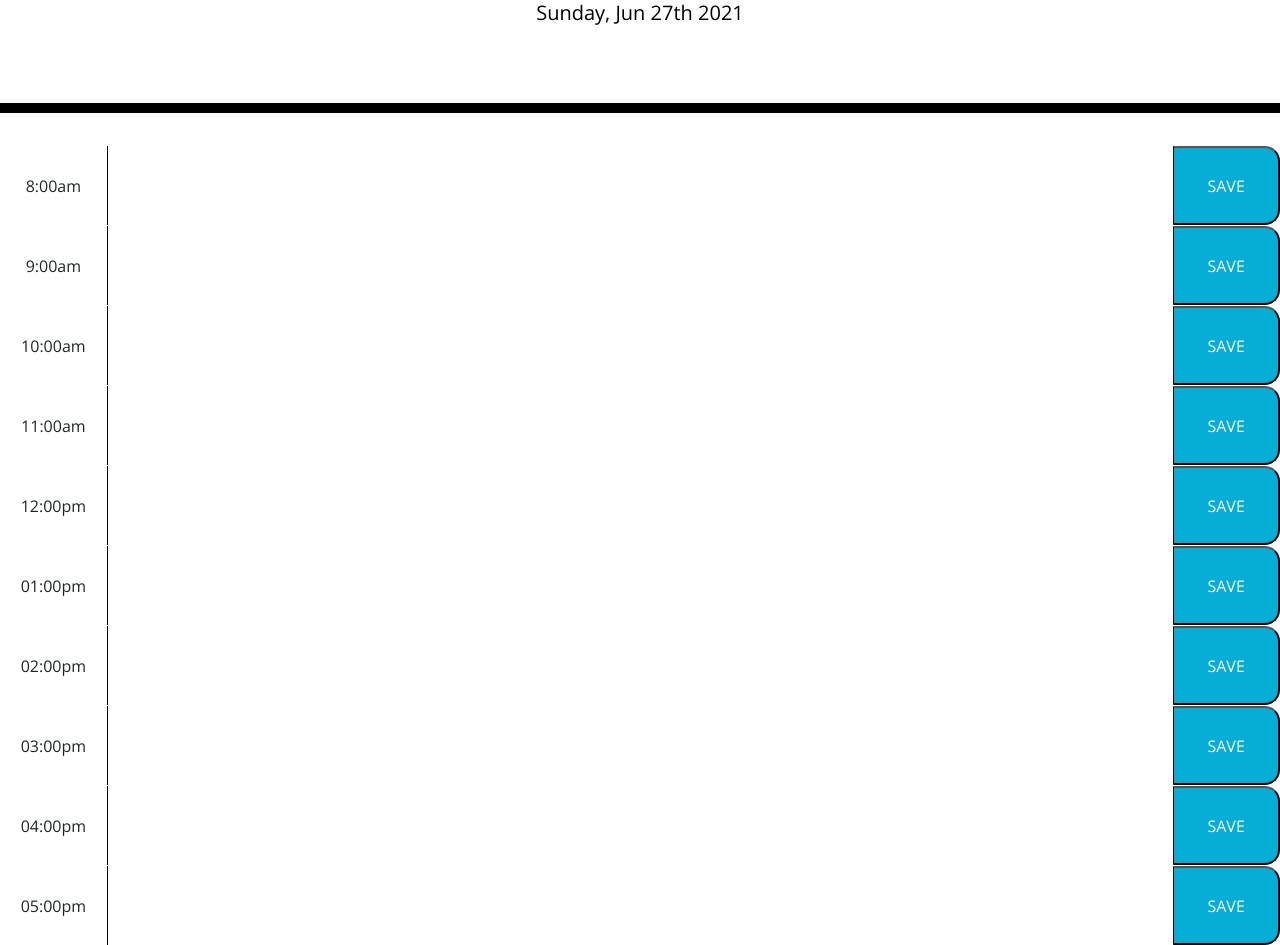
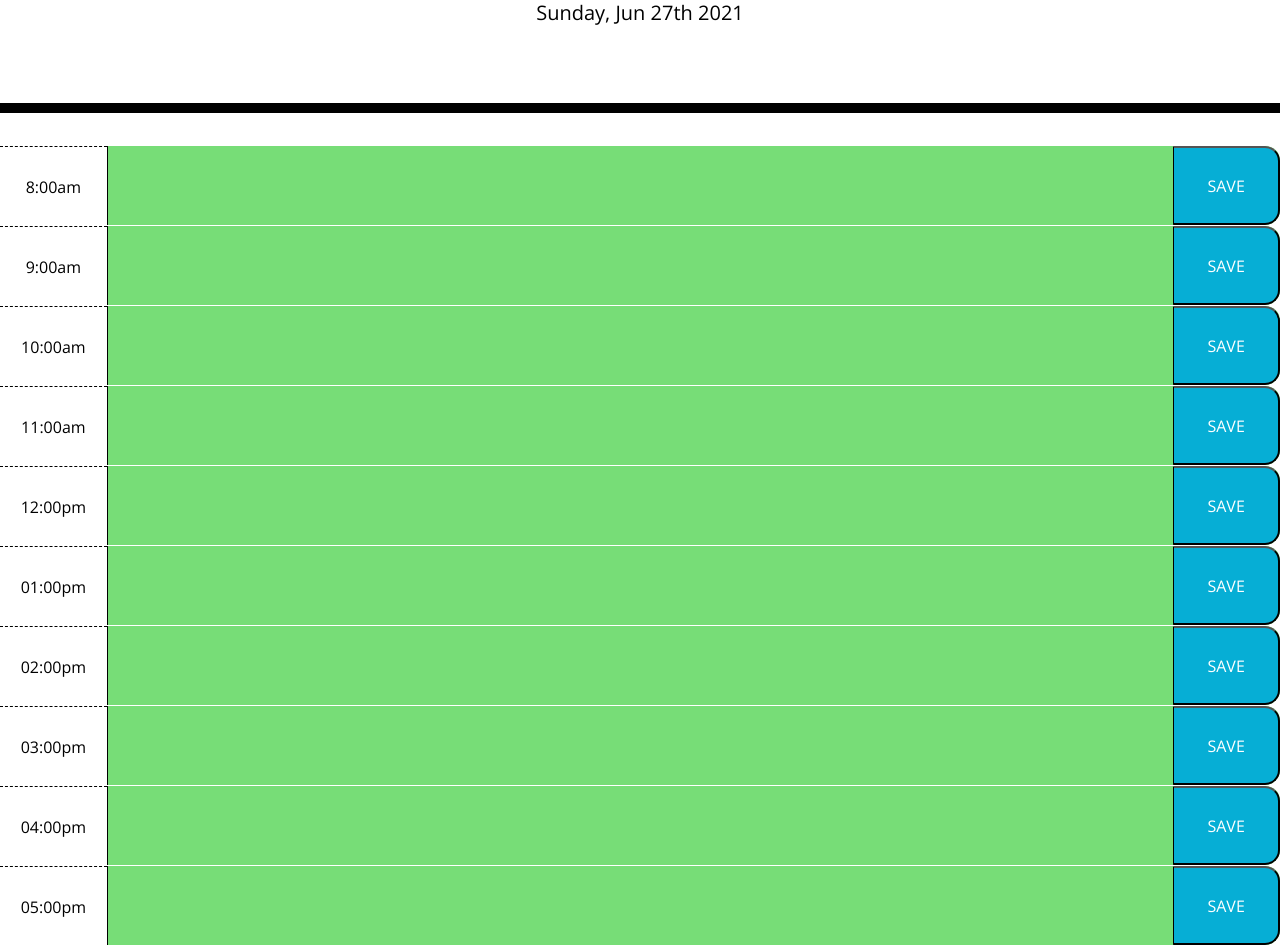
Before and after one commit to RSANDERS2/rsanders2.github.io-scheduler, a plain HTML site: page index.html in a window 1280 px wide. Shown: the part 191-1136 px from the top of the page. Drawn offline with nearby package versions, Linux system fonts and the light colour scheme.

Commit message:
worked on javascript

```diff
--- a/index.html
+++ b/index.html
@@ -19,8 +19,6 @@
       rel="stylesheet"
     />
     <link rel="stylesheet" href="style.css" />
-    <script src="https://cdnjs.cloudflare.com/ajax/libs/moment.js/2.24.0/moment.min.js"></script>
-    <script src="https://cdnjs.cloudflare.com/ajax/libs/jquery/3.2.1/jquery.min.js"></script>
     <title>Work Day Scheduler</title>
   </head>
 
@@ -33,108 +31,108 @@
 
     <div class="container-fluid">
 
-      <div class="row time-block" id=blockA>
+      <div class="row time-block" id=block8>
 
-        <div class="col-lg-1 workHour">
+        <div class="col-lg-1 hour">
           8:00am
         </div>
-        <textarea class="col-lg-10 textNotes"></textarea>
+        <textarea class="col-lg-10 notes"></textarea>
         <button class="col-lg-1 saveBtn">SAVE</button>
 
       </div>
 
-      <div class="row time-block" id="blockB">
+      <div class="row time-block" id="block9">
 
-        <div class="col-lg-1 workHour">
+        <div class="col-lg-1 hour">
           9:00am
         </div>
-        <textarea class="col-lg-10 textNotes"></textarea>
+        <textarea class="col-lg-10 notes"></textarea>
         <button class="col-lg-1 saveBtn">SAVE</button>
 
       </div>
 
-      <div class="row time-block" id="blockC">
+      <div class="row time-block" id="block10">
 
-        <div class="col-lg-1 workHour">
+        <div class="col-lg-1 hour">
           10:00am
         </div>
-        <textarea class="col-lg-10 textNotes"></textarea>
+        <textarea class="col-lg-10 notes"></textarea>
         <button class="col-lg-1 saveBtn">SAVE</button>
 
       </div>
 
-      <div class="row time-block" id="blockD">
+      <div class="row time-block" id="block11">
 
-        <div class="col-lg-1 workHour">
+        <div class="col-lg-1 hour">
           11:00am
         </div>
-        <textarea class="col-lg-10 textNotes"></textarea>
+        <textarea class="col-lg-10 notes"></textarea>
         <button class="col-lg-1 saveBtn">SAVE</button>
 
       </div>
 
-      <div class="row time-block" id="blockE">
+      <div class="row time-block" id="block12">
 
-        <div class="col-lg-1 workHour">
+        <div class="col-lg-1 hour">
           12:00pm
         </div>
-        <textarea class="col-lg-10 textNotes"></textarea>
+        <textarea class="col-lg-10 notes"></textarea>
         <button class="col-lg-1 saveBtn">SAVE</button>
 
       </div>
 
-      <div class="row time-block" id="blockF">
+      <div class="row time-block" id="block13">
 
-        <div class="col-lg-1 workHour">
+        <div class="col-lg-1 hour">
           01:00pm
         </div>
-        <textarea class="col-lg-10 textNotes"></textarea>
+        <textarea class="col-lg-10 notes"></textarea>
         <button class="col-lg-1 saveBtn">SAVE</button>
 
       </div>
 
-      <div class="row time-block" id="blockG">
+      <div class="row time-block" id="block14">
 
-        <div class="col-lg-1 workHour">
+        <div class="col-lg-1 hour">
           02:00pm
         </div>
-        <textarea class="col-lg-10 textNotes"></textarea>
+        <textarea class="col-lg-10 notes"></textarea>
         <button class="col-lg-1 saveBtn">SAVE</button>
 
       </div>
 
-      <div class="row time-block" id="blockH">
+      <div class="row time-block" id="block15">
 
-        <div class="col-lg-1 workHour">
+        <div class="col-lg-1 hour">
           03:00pm
         </div>
-        <textarea class="col-lg-10 textNotes"></textarea>
+        <textarea class="col-lg-10 notes"></textarea>
         <button class="col-lg-1 saveBtn">SAVE</button>
 
       </div>
 
-      <div class="row time-block" id="blockI">
+      <div class="row time-block" id="block16">
 
-        <div class="col-lg-1 workHour">
+        <div class="col-lg-1 hour">
           04:00pm
         </div>
-        <textarea class="col-lg-10 textNotes"></textarea>
+        <textarea class="col-lg-10 notes"></textarea>
         <button class="col-lg-1 saveBtn">SAVE</button>
 
       </div>
 
-      <div class="row time-block" id="blockJ">
+      <div class="row time-block" id="block17">
 
-        <div class="col-lg-1 workHour">
+        <div class="col-lg-1 hour">
           05:00pm
         </div>
-        <textarea class="col-lg-10 textNotes"></textarea>
+        <textarea class="col-lg-10 notes"></textarea>
         <button class="col-lg-1 saveBtn">SAVE</button>
 
       </div>
 
     </div>
-
-    <script src="script.js"></script>
-  </body>
+    <script src="https://cdnjs.cloudflare.com/ajax/libs/jquery/3.2.1/jquery.min.js"></script>
+    <script src="https://cdnjs.cloudflare.com/ajax/libs/moment.js/2.24.0/moment.min.js"></script>
+    <script src="./script.js"></script>
 </html>
--- a/script.js
+++ b/script.js
@@ -1,3 +1,40 @@
+$(document).ready(function(){
 //display the day
 var todayDate = moment().format('dddd, MMM Do YYYY');
 $("#currentDay").text(todayDate);
+
+//save information to local storage
+$('.saveBtn').on('click', function() {
+
+})
+
+//get information from local storage
+
+
+//time indicator based on color (past,present,future)
+function timeIndicator() {
+    var currentTime = moment().hour();
+
+    $('.time-block').each(function (){
+        var hourBlock = parseInt($(this).attr('id').split('block'[1]));
+
+        if (hourBlock < currentTime) {
+            $(this).addClass('past');
+            $(this).removeClass('present');
+            $(this).removeClass('future');
+        }
+        else if (hourBlock === currentTime) {
+            $(this).removeClass('past');
+            $(this).addClass('present');
+            $(this).removeClass('future');
+        }
+        else {
+            $(this).removeClass('past');
+            $(this).removeClass('present');
+            $(this).addClass('future');
+        }
+    })
+}
+timeIndicator();
+
+});
```
